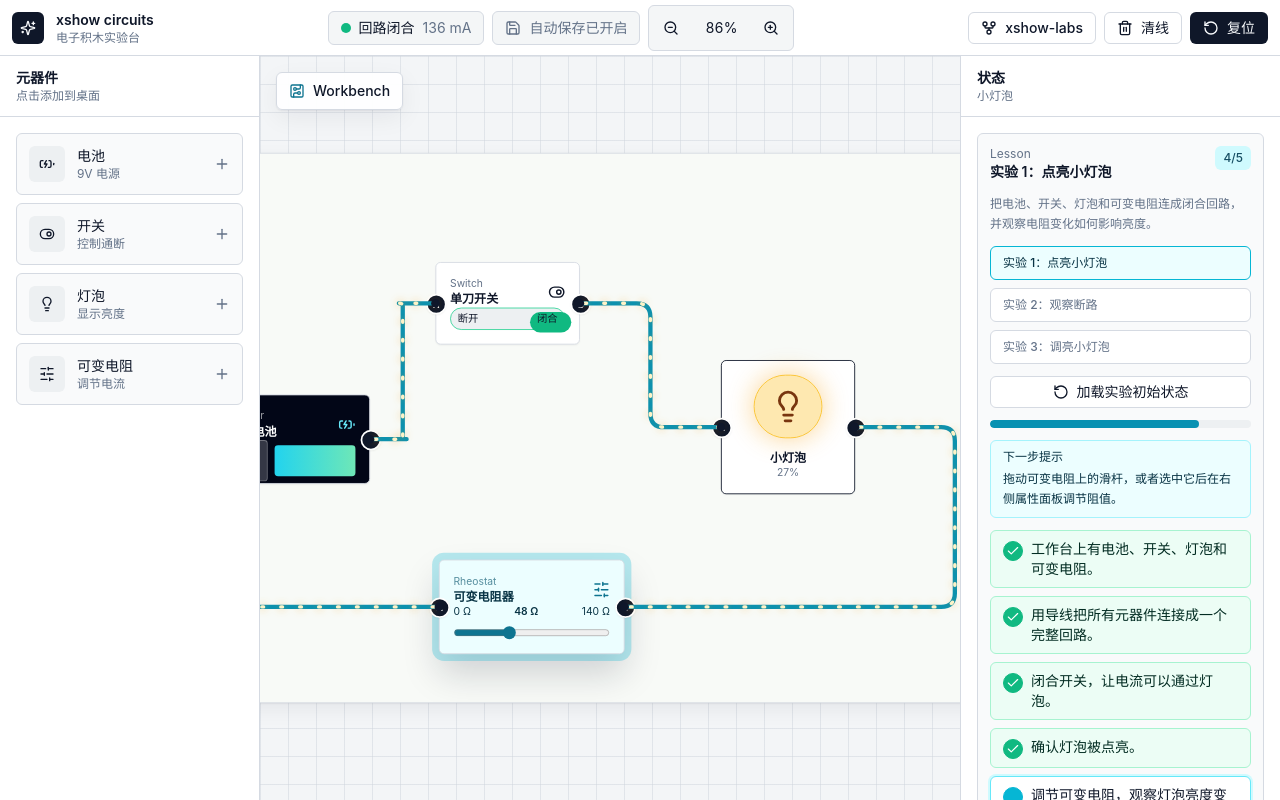
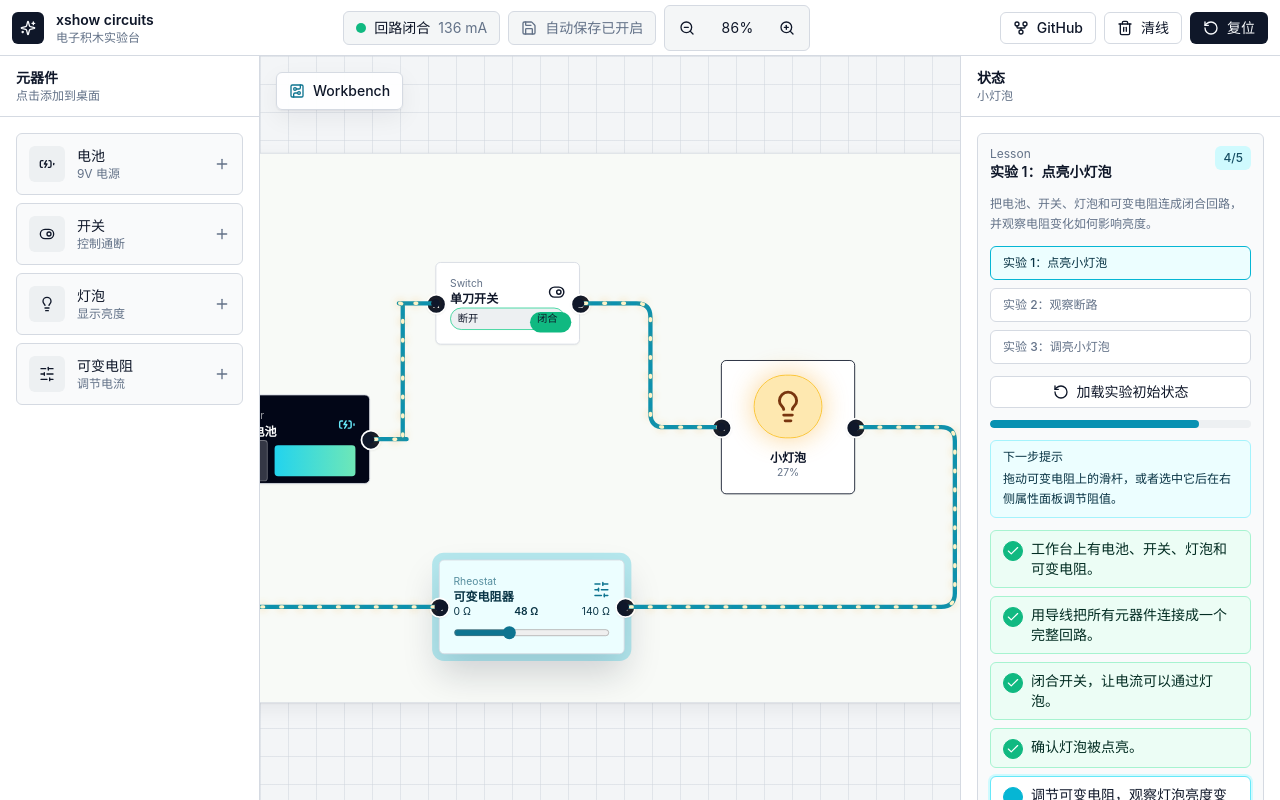
Before and after one commit to glwang-g/xshow, a Vue app: page / in a window 1280 px wide. Built offline with nearby package versions, Linux system fonts and the light colour scheme.

Commit message:
fix: point repository link to current repo

```diff
--- a/src/views/Home.vue
+++ b/src/views/Home.vue
@@ -84,7 +84,7 @@ type SavedWorkspaceRecord = PersistedWorkspace & {
 
 const savedWorkspaceKey = "xshow.workspace.v1";
 const savedRecordsKey = "xshow.workspace.records.v1";
-const githubRepositoryUrl = "https://github.com/xshow-labs/xshow";
+const githubRepositoryUrl = "https://github.com/glwang-g/xshow";
 const board = useBoardStore();
 const workbenchRef = ref<HTMLElement | null>(null);
 const activeLessonId = ref(lessonCatalog[0].id);
@@ -1407,11 +1407,11 @@ watch([parts, wires, selectedPartId, activeLessonId, () => board.zoom], schedule
           target="_blank"
           rel="noreferrer"
           class="inline-flex h-8 shrink-0 items-center justify-center gap-2 rounded-md border border-border bg-card px-3 text-sm font-medium transition-colors hover:bg-muted"
-          title="xshow-labs GitHub 仓库"
-          aria-label="打开 xshow-labs GitHub 仓库"
+          title="GitHub 仓库"
+          aria-label="打开 GitHub 仓库"
         >
           <GitFork class="h-4 w-4" />
-          xshow-labs
+          GitHub
         </a>
         <Button variant="outline" size="sm" @click="clearWires">
           <Trash2 class="h-4 w-4" />
```
Also changed, not shown: 1 other file (tests, documents, lock files or other folders).
